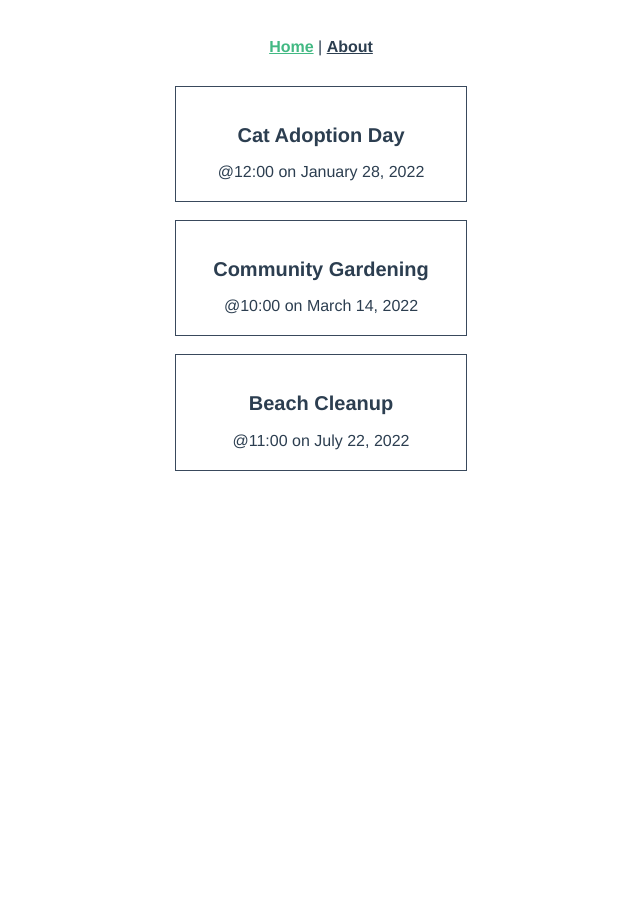
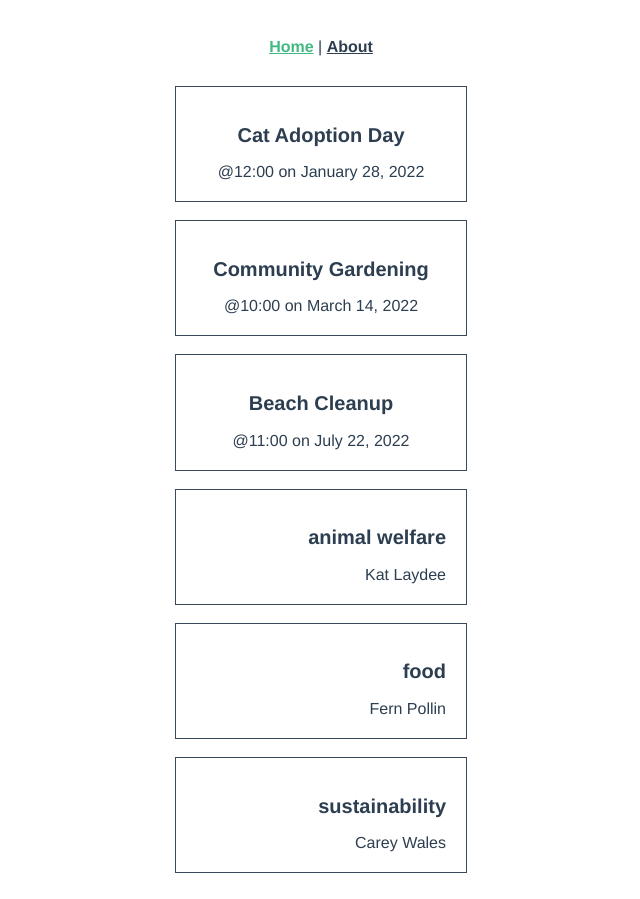
Before and after one commit to Dr1w/331-Lab02-Intro-to-Vite, a Vue app in the folder 331-intro-to-vite/: page / in a window 1280 px wide. Shown: the whole page, without its empty margins (319-959 px from the left). Before the commit the page ends 800 px from the top, so only its background shows below. Built offline with nearby package versions, Linux system fonts and the light colour scheme.

Commit message:
#8.7
Show the new component

```diff
--- /dev/null
+++ b/331-intro-to-vite/src/components/EventDetails.vue
@@ -0,0 +1,42 @@
+<script setup lang="ts">
+import Event from '@/types/Event'
+defineProps<{
+  event: Event
+}>()
+// const event = ref({
+//   id: 5928101,
+//   category: 'animal welfare',
+//   title: 'Cat Adoption Day',
+//   description: 'Find your new feline friend at this event.',
+//   location: 'Meow Town',
+//   date: 'January 28, 2022',
+//   time: '12:00',
+//   petsAllowed: true,
+//   organizer: 'Kat Laydee'
+// })
+</script>
+
+<template>
+  <div class="event-details">
+    <h2>{{ event.category }}</h2>
+    <span>{{ event.organizer }}</span>
+  </div>
+</template>
+
+<style scoped>
+.event-details {
+  padding: 20px;
+  width: 250px;
+  cursor: pointer;
+  border: 1px solid #39495c;
+  margin-bottom: 18px;
+  display: flex;
+  flex-direction: column;
+  align-items: flex-end;
+}
+.event-details:hover {
+  transform: scale(1.01);
+  box-shadow: 0 3px 12px 0 rgba(0, 0, 0, 0.2);
+}
+
+</style>
--- a/331-intro-to-vite/src/views/HomeView.vue
+++ b/331-intro-to-vite/src/views/HomeView.vue
@@ -1,6 +1,7 @@
 <script setup lang="ts">
   import EventCard from '@/components/EventCard.vue'
   import Event from '@/types/Event'
+  import EventDetails from '@/components/EventDetails.vue'
   import { ref } from 'vue'
   const events = ref<Event[]>([
     {
@@ -42,6 +43,7 @@
 <template>
   <div class="events">
     <EventCard v-for="event in events" :key="event.id" :event="event" />
+    <EventDetails v-for="event in events" :key="event.id" :event="event" />
   </div>
 </template>
 
```
